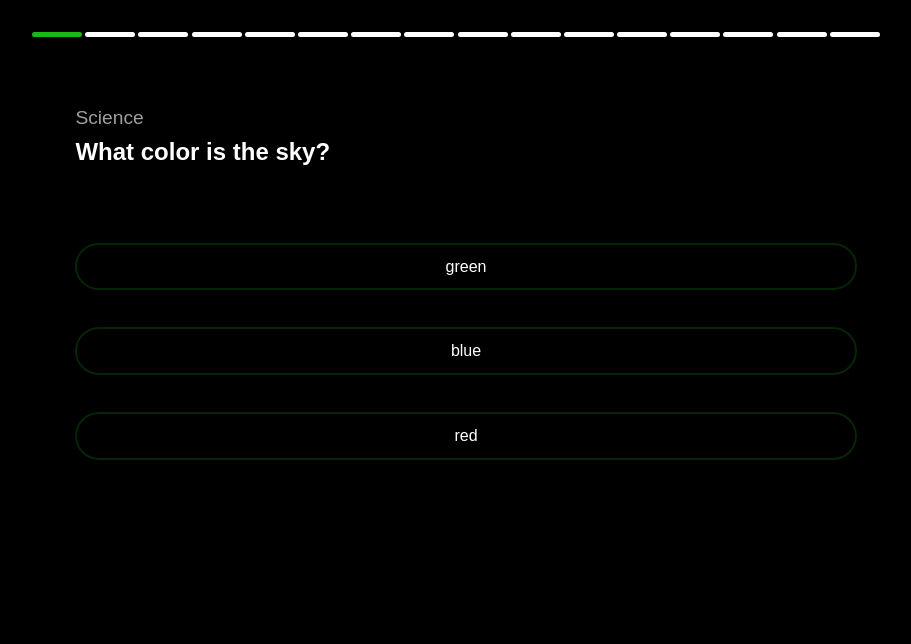
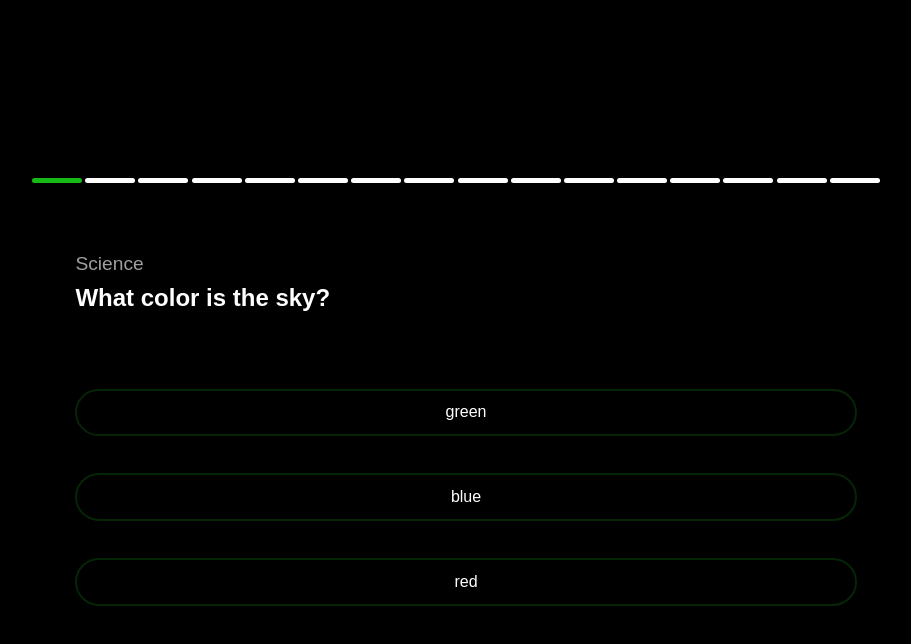
Before and after one commit to Obiorakingsley/Quiz-App, a plain HTML site: page index.html in a window 1280 px wide. Shown: the whole page, without its empty margins (174-1085 px from the left). Drawn offline with Linux system fonts and the light colour scheme.

Commit message:
update UI

```diff
--- a/index.html
+++ b/index.html
@@ -8,7 +8,6 @@
   <script type="module" src="script.js" defer></script>
 </head>
 <body>
-  <div class="container">
   <div class="score">
     <div class="total">
       <p>Scored</p>
@@ -29,6 +28,5 @@
 
     </div>
   </div>
-  </div>
 </body>
 </html>
--- a/main.css
+++ b/main.css
@@ -13,6 +13,7 @@ body{
   display: grid;
   align-items: center;
   place-content: center;
+  height: 100vh;
 }
 
 .score{
```
Lines whose indentation alone changed are shown as unchanged.
